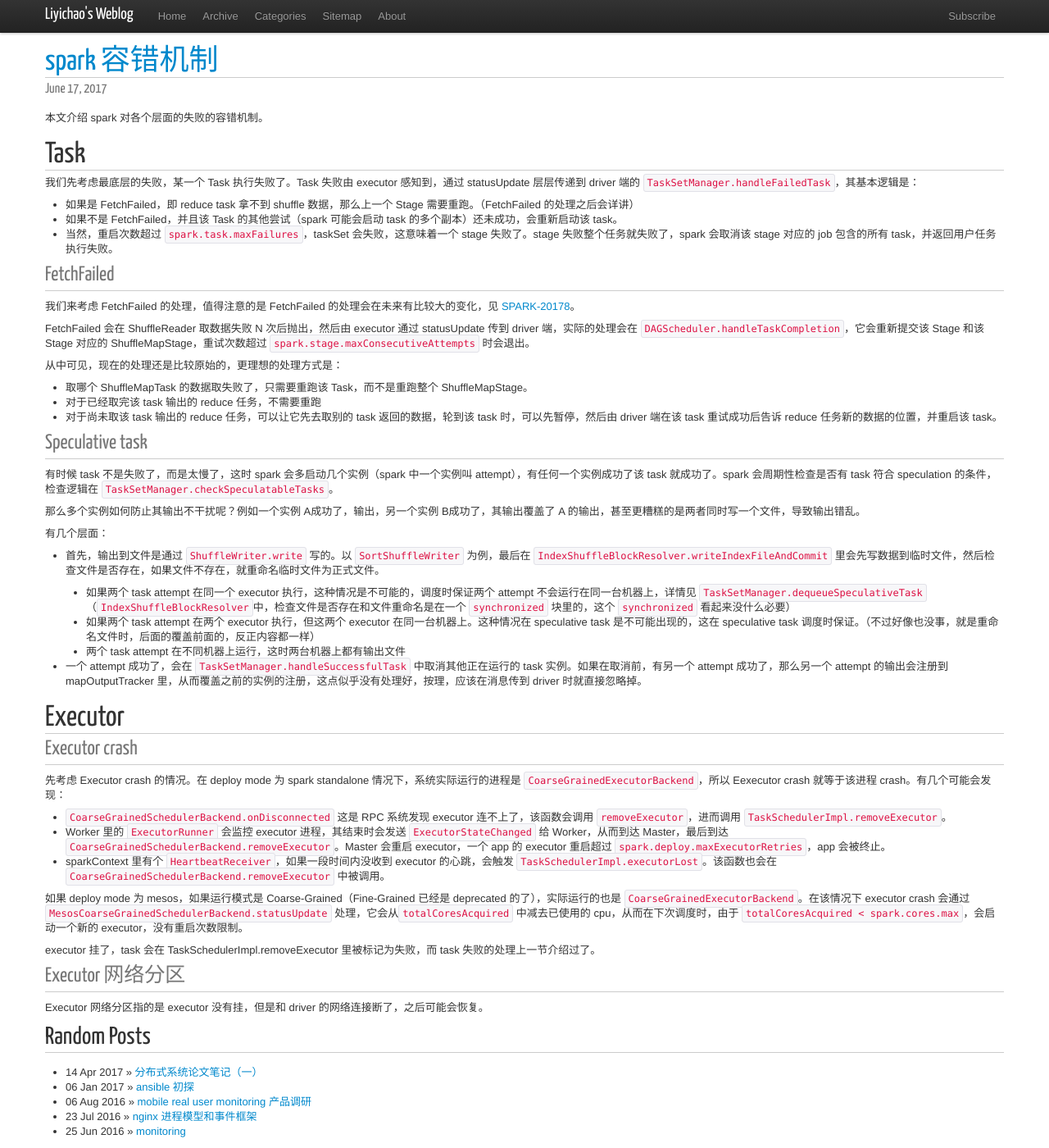
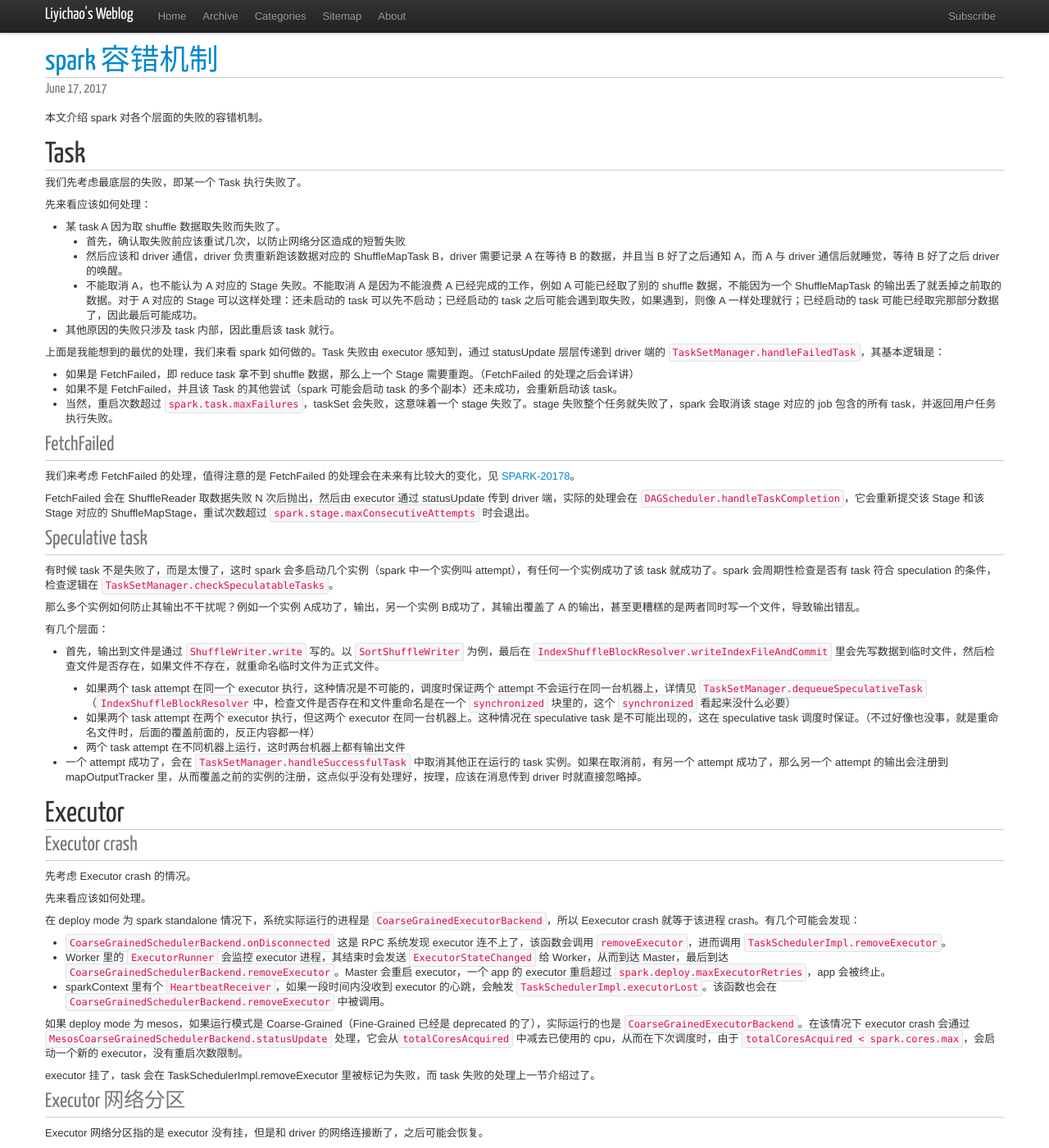
Before and after one commit to liyichao/liyichao.github.io, a Jekyll site: the page built from _posts/2017/2017-06-17-spark-容错机制.md, in a window 1280 px wide and 1400 px high. Shown: the whole window at 82% size. Built offline with Jekyll 4.4.1, drawn with Linux system fonts in a browser that asks for light colours; nearby versions of some CDN libraries; comment, search, counter and statistics services are not loaded.

Commit message:
Add some.

```diff
--- a/_posts/2017/2017-06-17-spark-容错机制.md
+++ b/_posts/2017/2017-06-17-spark-容错机制.md
@@ -11,7 +11,17 @@
 
 # Task
 
-我们先考虑最底层的失败，某一个 Task 执行失败了。Task 失败由 executor 感知到，通过 statusUpdate 层层传递到 driver 端的 `TaskSetManager.handleFailedTask`，其基本逻辑是：
+我们先考虑最底层的失败，即某一个 Task 执行失败了。
+
+先来看应该如何处理：
+
+* 某 task A 因为取 shuffle 数据取失败而失败了。
+  * 首先，确认取失败前应该重试几次，以防止网络分区造成的短暂失败
+  * 然后应该和 driver 通信，driver 负责重新跑该数据对应的 ShuffleMapTask B，driver 需要记录 A 在等待 B 的数据，并且当 B 好了之后通知 A，而 A 与 driver 通信后就睡觉，等待 B 好了之后 driver 的唤醒。
+  * 不能取消 A，也不能认为 A 对应的 Stage 失败。不能取消 A 是因为不能浪费 A 已经完成的工作，例如 A 可能已经取了别的 shuffle 数据，不能因为一个 ShuffleMapTask 的输出丢了就丢掉之前取的数据。对于 A 对应的 Stage 可以这样处理：还未启动的 task 可以先不启动；已经启动的 task 之后可能会遇到取失败，如果遇到，则像 A 一样处理就行；已经启动的 task 可能已经取完那部分数据了，因此最后可能成功。
+* 其他原因的失败只涉及 task 内部，因此重启该 task 就行。
+
+上面是我能想到的最优的处理，我们来看 spark 如何做的。Task 失败由 executor 感知到，通过 statusUpdate 层层传递到 driver 端的 `TaskSetManager.handleFailedTask`，其基本逻辑是：
 
 * 如果是 FetchFailed，即 reduce task 拿不到 shuffle 数据，那么上一个 Stage 需要重跑。（FetchFailed 的处理之后会详讲）
 * 如果不是 FetchFailed，并且该 Task 的其他尝试（spark 可能会启动 task 的多个副本）还未成功，会重新启动该 task。
@@ -22,12 +32,6 @@
 我们来考虑 FetchFailed 的处理，值得注意的是 FetchFailed 的处理会在未来有比较大的变化，见 [SPARK-20178](https://issues.apache.org/jira/browse/SPARK-20178)。
 
 FetchFailed 会在 ShuffleReader 取数据失败 N 次后抛出，然后由 executor 通过 statusUpdate 传到 driver 端，实际的处理会在 `DAGScheduler.handleTaskCompletion`，它会重新提交该 Stage 和该 Stage 对应的 ShuffleMapStage，重试次数超过 `spark.stage.maxConsecutiveAttempts` 时会退出。
-
-从中可见，现在的处理还是比较原始的，更理想的处理方式是：
-
-* 取哪个 ShuffleMapTask 的数据取失败了，只需要重跑该 Task，而不是重跑整个 ShuffleMapStage。
-* 对于已经取完该 task 输出的 reduce 任务，不需要重跑
-* 对于尚未取该 task 输出的 reduce 任务，可以让它先去取别的 task 返回的数据，轮到该 task 时，可以先暂停，然后由 driver 端在该 task 重试成功后告诉 reduce 任务新的数据的位置，并重启该 task。
 
 ### Speculative task
 
@@ -51,7 +55,12 @@
 
 ### Executor crash
 
-先考虑 Executor crash 的情况。在 deploy mode 为 spark standalone 情况下，系统实际运行的进程是 `CoarseGrainedExecutorBackend`，所以 Eexecutor crash 就等于该进程 crash。有几个可能会发现：
+先考虑 Executor crash 的情况。
+
+先来看应该如何处理。
+
+
+在 deploy mode 为 spark standalone 情况下，系统实际运行的进程是 `CoarseGrainedExecutorBackend`，所以 Eexecutor crash 就等于该进程 crash。有几个可能会发现：
 
 * `CoarseGrainedSchedulerBackend.onDisconnected` 这是 RPC 系统发现 executor 连不上了，该函数会调用 `removeExecutor`，进而调用 `TaskSchedulerImpl.removeExecutor`。
 * Worker 里的 `ExecutorRunner` 会监控 executor 进程，其结束时会发送 `ExecutorStateChanged` 给 Worker，从而到达 Master，最后到达 `CoarseGrainedSchedulerBackend.removeExecutor`。Master 会重启 executor，一个 app 的 executor 重启超过 `spark.deploy.maxExecutorRetries`，app 会被终止。
```
